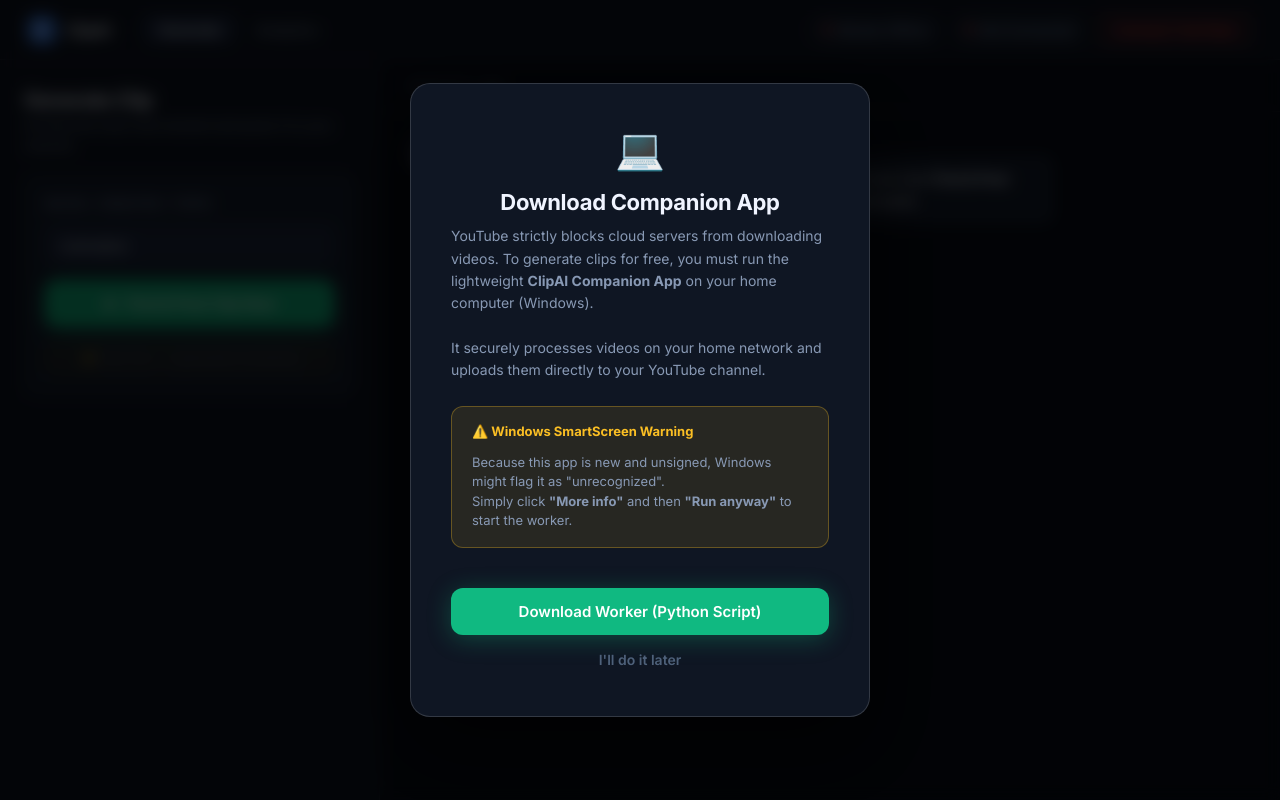
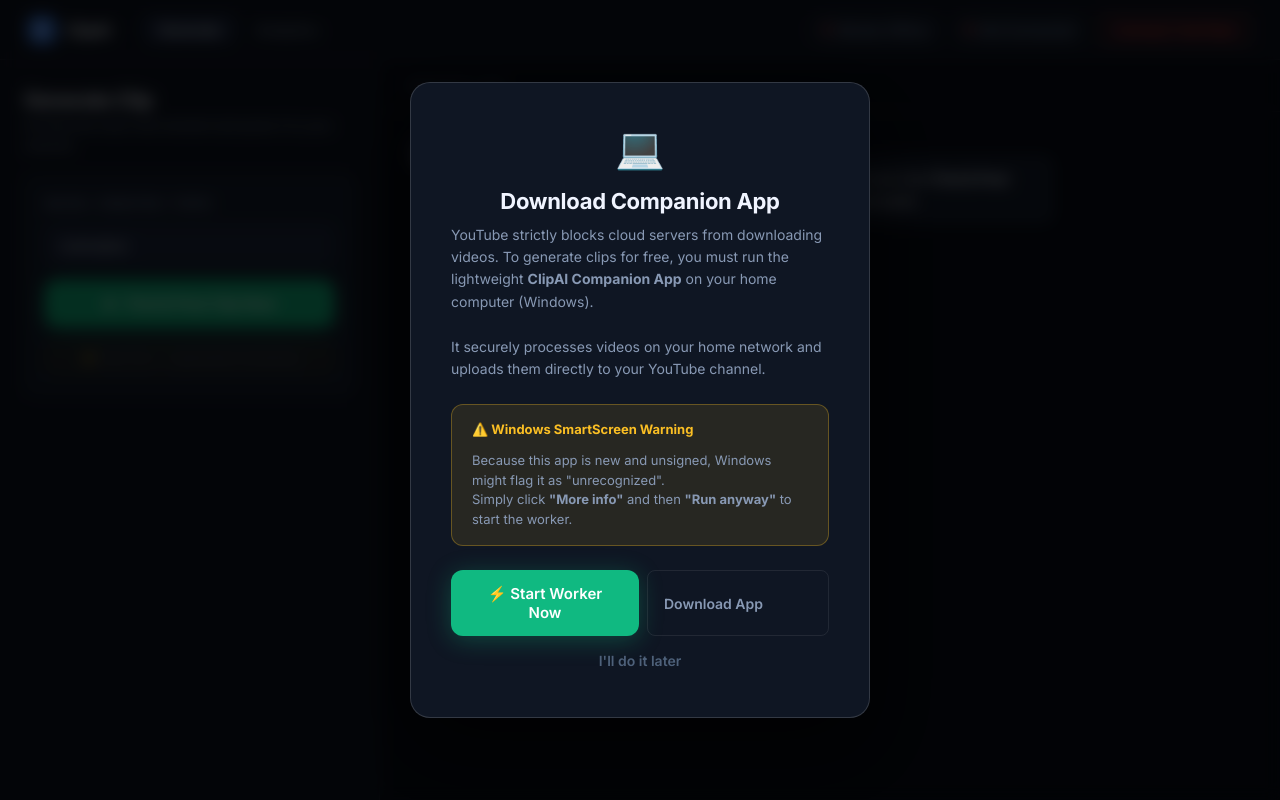
Before and after one commit to musharafabdulkadir7-lab/viralclip-saas, a FastAPI app: page / in a window 1280 px wide, after a click on "Worker Offline". Run offline with FastAPI, Linux system fonts and the light colour scheme.

Commit message:
UI: Add 1-click URI handler button

```diff
--- a/templates/index.html
+++ b/templates/index.html
@@ -165,13 +165,25 @@
                 </p>
             </div>
 
-            <a href="/static/client_worker.py" download="ClipAI_Worker.py" class="btn btn-generate" style="margin-top: 16px;">
-                Download Worker (Python Script)
-            </a>
+            <div style="display: flex; gap: 8px; margin-top: 16px;">
+                <a href="#" id="start-worker-btn" class="btn btn-generate" style="flex: 1;" onclick="startWorkerURI()">
+                    ⚡ Start Worker Now
+                </a>
+                <a href="/static/client_worker.py" download="ClipAI_Worker.py" class="btn btn-outline" style="flex: 1;" title="First time? Download the App">
+                    Download App
+                </a>
+            </div>
+
             <button id="close-worker-modal" class="btn btn-ghost" style="margin-top: 8px;" onclick="document.getElementById('worker-modal').classList.add('hidden')">I'll do it later</button>
         </div>
     </div>
 
+    <script>
+        function startWorkerURI() {
+            const userId = document.cookie.split('; ').find(r => r.startsWith('user_id='))?.split('=')[1] || 'demo_user_123';
+            window.location.href = `clipai://start?user_id=${userId}`;
+        }
+    </script>
     <script src="/static/app.js?v=3"></script>
 </body>
 </html>
```
